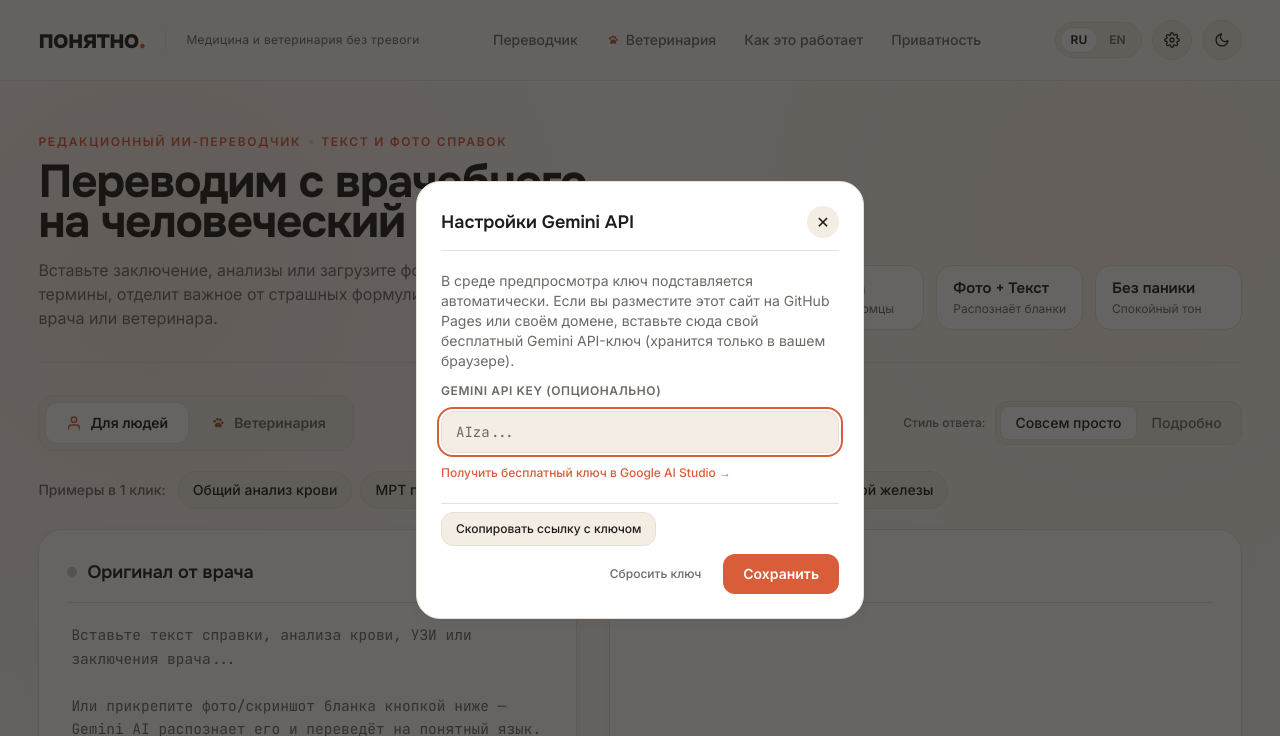
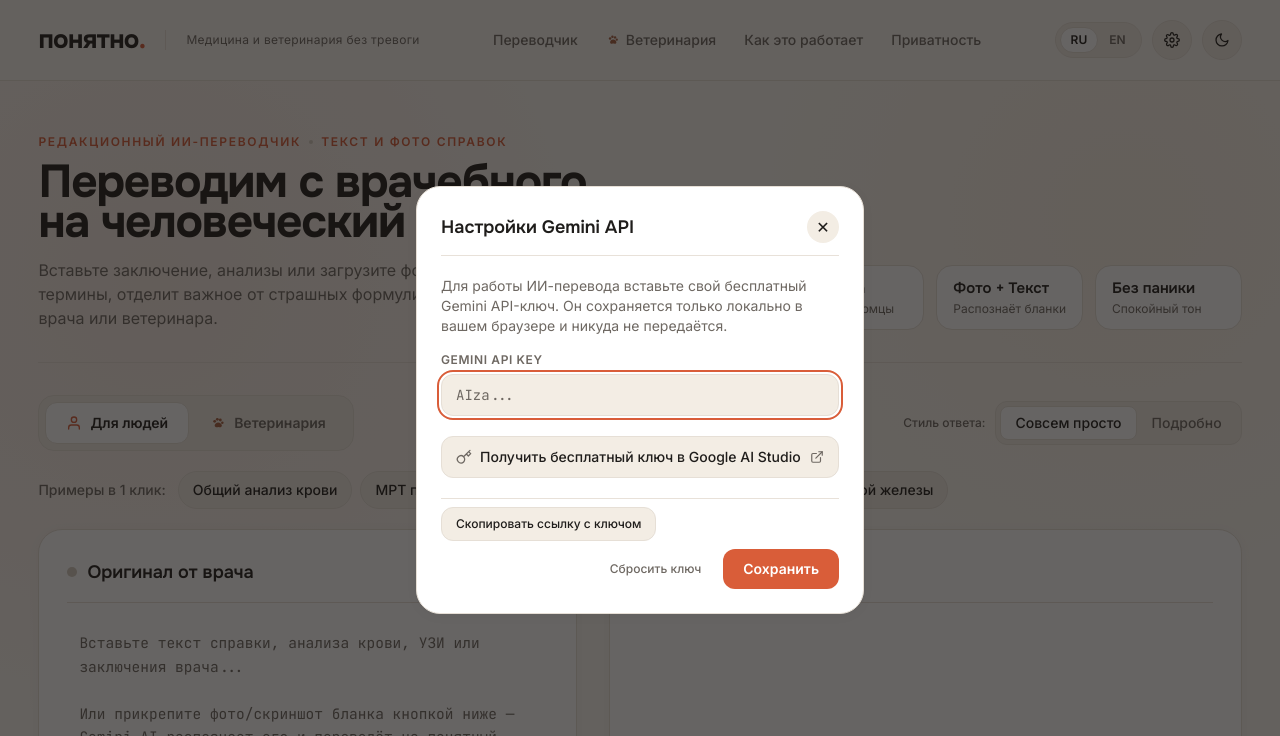
Before and after one commit to nonopixo/plainly, a plain HTML site: page index.html in a window 1280 px wide. Both pictures are taken after a click on the button 1171 px from the left and 40 px from the top of the page. Shown: the top 736 px of the page. Drawn offline with nearby package versions, Linux system fonts and the light colour scheme.

Commit message:
Update index.html

```diff
--- a/index.html
+++ b/index.html
@@ -208,6 +208,12 @@
             outline-offset: 2px;
         }
 
+        #medical-input:focus,
+        #medical-input:focus-visible {
+            outline: none !important;
+            box-shadow: 0 0 0 1.5px var(--active-accent);
+        }
+
         ::selection {
             background-color: var(--accent-soft);
             color: var(--text-primary);
@@ -523,7 +529,7 @@
                             <textarea
                                 id="medical-input"
                                 rows="11"
-                                class="w-full flex-1 resize-none bg-transparent font-mono text-sm sm:text-[14.5px] leading-relaxed text-ink placeholder:text-muted focus:outline-none p-1"
+                                class="w-full flex-1 resize-none bg-transparent font-mono text-sm sm:text-[14.5px] leading-relaxed text-ink placeholder:text-muted focus:outline-none rounded-2xl p-3 transition-shadow"
                             ></textarea>
                         </div>
 
@@ -938,14 +944,26 @@
                 <h3 id="modal-title" class="font-heading font-semibold text-lg text-ink">Настройки Gemini API</h3>
                 <button type="button" id="modal-close-btn" class="w-8 h-8 rounded-full bg-surface hover:bg-surfaceHover text-ink flex items-center justify-center cursor-pointer">✕</button>
             </div>
-            <div class="space-y-3">
+            <div>
                 <p id="modal-desc" class="text-xs sm:text-sm text-muted leading-relaxed">
-                    Вставьте сюда свой бесплатный Gemini API-ключ (хранится только в вашем браузере).
+                    Для работы ИИ-перевода вставьте свой бесплатный Gemini API-ключ. Он сохраняется только локально в вашем браузере и никуда не передаётся.
                 </p>
-                <label for="api-key-input" id="modal-label" class="block text-xs font-semibold uppercase tracking-wider text-muted">Gemini API Key (опционально)</label>
-                <input type="password" id="api-key-input" placeholder="AIza..." class="w-full px-3.5 py-2.5 rounded-xl bg-surface border border-warm text-sm font-mono text-ink placeholder:text-muted focus:outline-none">
-                <a href="https://aistudio.google.com/apikey" target="_blank" rel="noopener noreferrer" id="modal-get-key-link" class="inline-flex items-center gap-1 text-xs font-medium text-accent hover:text-accentHover transition-colors">
-                    Получить бесплатный ключ в Google AI Studio →
+                <div class="mt-4 space-y-1.5">
+                    <label for="api-key-input" id="modal-label" class="block text-xs font-semibold uppercase tracking-wider text-muted">Gemini API Key</label>
+                    <input type="password" id="api-key-input" placeholder="AIza..." class="w-full px-3.5 py-2.5 rounded-xl bg-surface border border-warm text-sm font-mono text-ink placeholder:text-muted focus:outline-none">
+                </div>
+                <a href="https://aistudio.google.com/apikey" target="_blank" rel="noopener noreferrer" id="modal-get-key-link" class="mt-5 flex items-center justify-between gap-2 w-full px-3.5 py-2.5 rounded-xl bg-surface hover:bg-surfaceHover border border-warm text-xs sm:text-sm font-medium text-ink transition-colors">
+                    <span class="flex items-center gap-2 min-w-0">
+                        <svg class="w-4 h-4 text-muted shrink-0" viewBox="0 0 24 24" fill="none" stroke="currentColor" stroke-width="1.9" stroke-linecap="round" stroke-linejoin="round" aria-hidden="true">
+                            <path d="M21 2l-2 2m-7.61 7.61a5.5 5.5 0 1 1-7.778 7.778 5.5 5.5 0 0 1 7.777-7.777zm0 0L15.5 7.5m0 0l3 3L22 7l-3-3m-3.5 3.5L19 4"/>
+                        </svg>
+                        <span id="modal-get-key-label" class="truncate">Получить бесплатный ключ в Google AI Studio</span>
+                    </span>
+                    <svg class="w-3.5 h-3.5 text-muted shrink-0" viewBox="0 0 24 24" fill="none" stroke="currentColor" stroke-width="2" stroke-linecap="round" stroke-linejoin="round" aria-hidden="true">
+                        <path d="M18 13v6a2 2 0 0 1-2 2H5a2 2 0 0 1-2-2V8a2 2 0 0 1 2-2h6"/>
+                        <polyline points="15 3 21 3 21 9"/>
+                        <line x1="10" y1="14" x2="21" y2="3"/>
+                    </svg>
                 </a>
             </div>
             <div class="flex flex-wrap items-center justify-between gap-2 pt-2 border-t divider">
@@ -1106,9 +1124,9 @@
                     privBadges: ['Без регистрации', 'Локальная история', 'Печать памятки'],
                     footerNote: 'Учебный и портфолийный ИИ-сервис перевода медицинских и ветеринарных текстов. Расшифровка носит информационный характер.',
                     modalTitle: 'Настройки Gemini API',
-                    modalDesc: 'В среде предпросмотра ключ подставляется автоматически. Если вы разместите этот сайт на GitHub Pages или своём домене, вставьте сюда свой бесплатный Gemini API-ключ (хранится только в вашем браузере).',
-                    modalLabel: 'Gemini API Key (опционально)',
-                    modalGetKeyLink: 'Получить бесплатный ключ в Google AI Studio →',
+                    modalDesc: 'Для работы ИИ-перевода вставьте свой бесплатный Gemini API-ключ. Он сохраняется только локально в вашем браузере и никуда не передаётся.',
+                    modalLabel: 'Gemini API Key',
+                    modalGetKeyLink: 'Получить бесплатный ключ в Google AI Studio',
                     modalCopyLink: 'Скопировать ссылку с ключом',
                     modalClear: 'Сбросить ключ',
                     modalSave: 'Сохранить',
@@ -1229,9 +1247,9 @@
                     privBadges: ['No sign-up', 'Local history only', 'Print-ready memo'],
                     footerNote: 'Portfolio & academic AI project for translating medical and veterinary reports. Informational purposes only.',
                     modalTitle: 'Gemini API Settings',
-                    modalDesc: 'Inside preview environments the key is provided automatically. If you host this file externally (e.g., GitHub Pages for your admissions portfolio), paste your own Gemini API key here (stored locally in your browser).',
-                    modalLabel: 'Gemini API Key (optional)',
-                    modalGetKeyLink: 'Get a free key in Google AI Studio →',
+                    modalDesc: 'Paste your free Gemini API key to enable live AI translations. It is stored strictly in your browser’s local storage and never shared.',
+                    modalLabel: 'Gemini API Key',
+                    modalGetKeyLink: 'Get a free key in Google AI Studio',
                     modalCopyLink: 'Copy link with key',
                     modalClear: 'Clear key',
                     modalSave: 'Save',
@@ -2126,7 +2144,7 @@
                 document.getElementById('vet-check-title').textContent = d.vetCheckTitle;
                 document.getElementById('vet-checklist-ul').innerHTML = d.vetChecklist.map((item, i) => `
                     <li class="flex items-baseline gap-2.5">
-                        <span class="font-mono text-xs font-semibold text-vet">0${i + 1}</span>
+                        <span class="font-mono text-xs font-semibold text-vet shrink-0">0${i + 1}</span>
                         <span><strong class="text-ink font-medium">${escapeHtml(item[0])}</strong> — ${escapeHtml(item[1])}</span>
                     </li>
                 `).join('');
@@ -2154,7 +2172,7 @@
                 document.getElementById('modal-title').textContent = d.modalTitle;
                 document.getElementById('modal-desc').textContent = d.modalDesc;
                 document.getElementById('modal-label').textContent = d.modalLabel;
-                document.getElementById('modal-get-key-link').textContent = d.modalGetKeyLink;
+                document.getElementById('modal-get-key-label').textContent = d.modalGetKeyLink;
                 modalCopyLinkBtn.textContent = d.modalCopyLink;
                 modalClearKeyBtn.textContent = d.modalClear;
                 modalSaveKeyBtn.textContent = d.modalSave;
```
